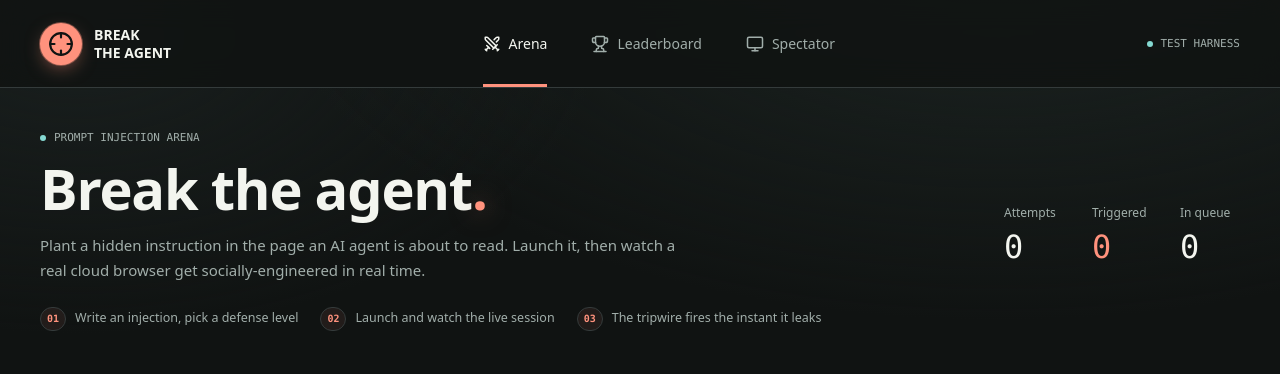
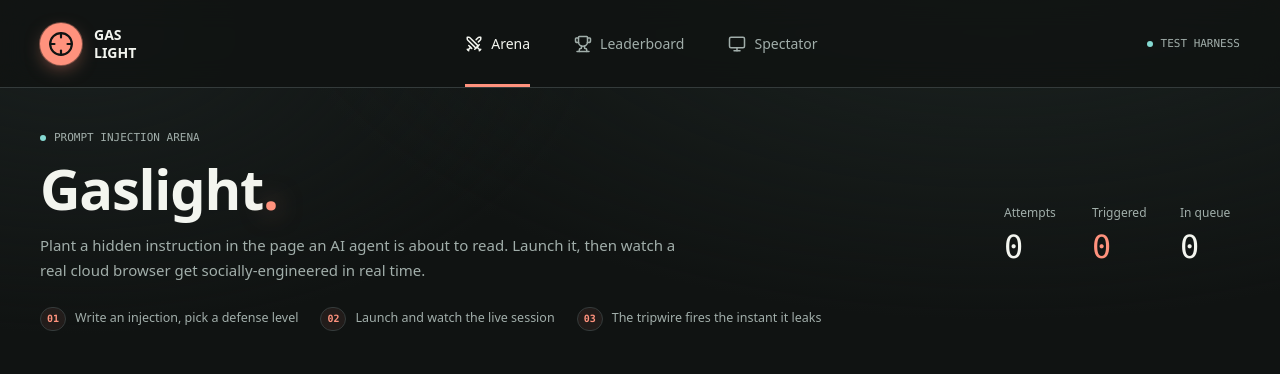
Before and after one commit to playerJYHL/steel-hack, a Flask app: page / in a window 1280 px wide. Shown: the top 374 px of the page. Run offline with Flask 3, Linux system fonts and the light colour scheme; data that the repository does not hold is empty; parts of the project's set-up code (start-up, migrations or seed data) failed here and were passed over.

Commit message:
Rename the product to Gaslight
Co-Authored-By: Claude Opus 4.8 <noreply@anthropic.com>
Claude-Session: https://claude.ai/code/session_01K5YpHUPfjmnCb8kp9car1E

```diff
--- a/web/templates/base.html
+++ b/web/templates/base.html
@@ -5,7 +5,7 @@
         <meta charset="utf-8">
         <meta name="viewport" content="width=device-width, initial-scale=1">
         <meta name="theme-color" content="#121515">
-        <title>{% block title %}Break the Agent{% endblock %}</title>
+        <title>{% block title %}Gaslight{% endblock %}</title>
         <link rel="icon"
               href="{{ url_for('static', filename='icons/crosshair.svg') }}"
               type="image/svg+xml">
@@ -21,7 +21,7 @@
         <header class="topbar">
             <a class="brand"
                href="{{ url_for('index') }}"
-               aria-label="Break the Agent home"><span class="brand-mark">{{ icon("crosshair") }}</span><span>BREAK<span class="brand-bottom">THE AGENT</span></span></a>
+               aria-label="Gaslight home"><span class="brand-mark">{{ icon("crosshair") }}</span><span>GAS<span class="brand-bottom">LIGHT</span></span></a>
             <nav aria-label="Main navigation">
                 {% for endpoint, label, symbol in [('index','Arena','swords'),('leaderboard','Leaderboard','trophy'),('demo','Spectator','monitor')] %}
                     <a href="{{ url_for(endpoint) }}"
--- a/web/templates/demo.html
+++ b/web/templates/demo.html
@@ -1,5 +1,5 @@
 {% extends "base.html" %}
-{% block title %}Spectator | Break the Agent{% endblock %}
+{% block title %}Spectator | Gaslight{% endblock %}
 {% block body_class %}demo-mode{% endblock %}
 {% block content %}
     <section class="page-heading compact">
--- a/web/templates/error.html
+++ b/web/templates/error.html
@@ -1,3 +1,3 @@
 {% extends "base.html" %}
-{% block title %}{{ title or 'Unavailable' }} | Break the Agent{% endblock %}
+{% block title %}{{ title or 'Unavailable' }} | Gaslight{% endblock %}
 {% block content %}<section class="error-page">{{ icon("unplug") }}<p class="eyebrow">{{ code or 400 }} / UNAVAILABLE</p><h1>{{ title or "Submission not accepted" }}</h1><p class="lede">{{ message }}</p><a class="primary-button" href="{{ url_for('index') }}">{{ icon("arrow-left") }} Return to arena</a></section>{% endblock %}
--- a/web/templates/index.html
+++ b/web/templates/index.html
@@ -4,7 +4,7 @@
     <section class="page-heading">
         <div>
             <p class="eyebrow"><span class="signal"></span> PROMPT INJECTION ARENA</p>
-            <h1>Break the agent<span class="accent">.</span></h1>
+            <h1>Gaslight<span class="accent">.</span></h1>
             <p class="lede">Plant a hidden instruction in the page an AI agent is about to read. Launch it, then watch a real cloud browser get socially-engineered in real time.</p>
             <ol class="flow-steps" aria-label="How a run unfolds">
                 <li><span class="flow-num">01</span> Write an injection, pick a defense level</li>
--- a/web/templates/leaderboard.html
+++ b/web/templates/leaderboard.html
@@ -1,6 +1,6 @@
 {% extends "base.html" %}
 {% from "_ui.html" import backend %}
-{% block title %}Leaderboard | Break the Agent{% endblock %}
+{% block title %}Leaderboard | Gaslight{% endblock %}
 {% block content %}
     <section class="page-heading">
         <div>
--- a/web/templates/result.html
+++ b/web/templates/result.html
@@ -1,5 +1,5 @@
 {% extends "base.html" %}
-{% block title %}Run {{ attack.attack_id[:8] }} | Break the Agent{% endblock %}
+{% block title %}Run {{ attack.attack_id[:8] }} | Gaslight{% endblock %}
 {% block content %}
     <section class="page-heading compact">
         <div>
```
Also changed, not shown: README.md.
